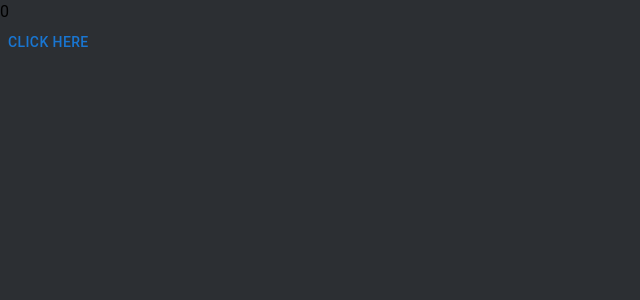
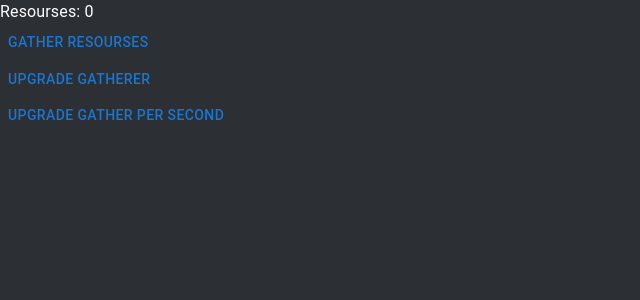
Before and after one commit to CaioRig/society-revive, a React (Create React App) app in the folder idle-game-noname/: page / in a window 1280 px wide. Shown: the top 300 px of the page, without its empty margins (0-640 px from the left). Built offline with nearby package versions, Linux system fonts and the light colour scheme.

Commit message:
hook useGetSeconds working and useEffect created which renders resourses each second

```diff
--- a/idle-game-noname/src/App.js
+++ b/idle-game-noname/src/App.js
@@ -1,16 +1,34 @@
 import { Button, Typography } from "@mui/material";
-import { useState } from "react";
+import { useEffect, useState } from "react";
+import useGetSeconds from "./hooks/useGetSeconds";
 
 function App() {
-  const [resourseNumber, setResourseNumberPerClick] = useState(0)
-  const addNumberPerClick = () => setResourseNumberPerClick(resourseNumber + 1)
+  const [resourseNumber, setResourseNumber] = useState(0)
+  const [resoursePerSecond, setResoursePerSecond] = useState(0)
+  const [clickUpdates, setClickUpdates] = useState(1)
+  const second = useGetSeconds()
+
+  const addNumberPerClick = () => setResourseNumber(resourseNumber + clickUpdates)
+
+  const addNumberPerSecond = () => setResourseNumber(resourseNumber + resoursePerSecond)
+
+  const upgradeGatherer = () => setClickUpdates(clickUpdates + 1)
+  const upgradeGatherPerSecond = () => setResoursePerSecond(resoursePerSecond + 1)
+
+  useEffect(() => {
+    addNumberPerSecond()
+  }, [second])
 
   return (
     <div>
-      <Typography>
-        {resourseNumber}
+      <Typography color={"#ffffff"}>
+        Resourses: {resourseNumber}
       </Typography>
-      <Button onClick={addNumberPerClick}>Click here</Button>
+      <Button onClick={addNumberPerClick}>Gather resourses</Button>
+      <br />
+      <Button onClick={upgradeGatherer}>Upgrade gatherer</Button>
+      <br />
+      <Button onClick={upgradeGatherPerSecond}>Upgrade gather per second</Button>
     </div>
   );
 }
--- a/idle-game-noname/src/hooks/useGetSeconds.js
+++ b/idle-game-noname/src/hooks/useGetSeconds.js
@@ -2,7 +2,15 @@ import { useEffect, useState } from "react"
 
 const useGetSeconds = () => {
     const [second, setSecond] = useState()
-    useEffect(()=>{
 
-    },[])
+    useEffect(() => {
+        setInterval(() => {
+            const date = new Date().getSeconds()
+            setSecond(date)
+        }, 1000);
+    }, [])
+
+    return second
 }
+
+export default useGetSeconds;
```
Also changed, not shown: idle-game-noname/src/components/Gatherers.js (added), idle-game-noname/src/components/Upgrades.js (added).
